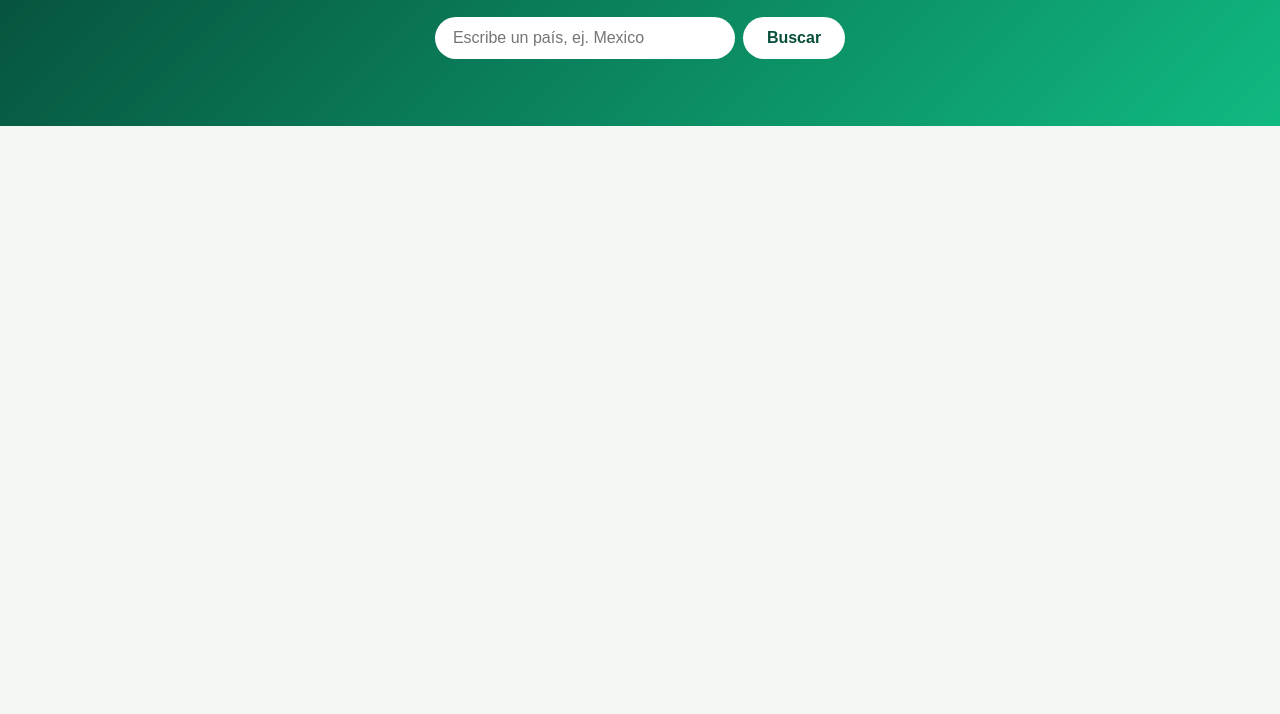
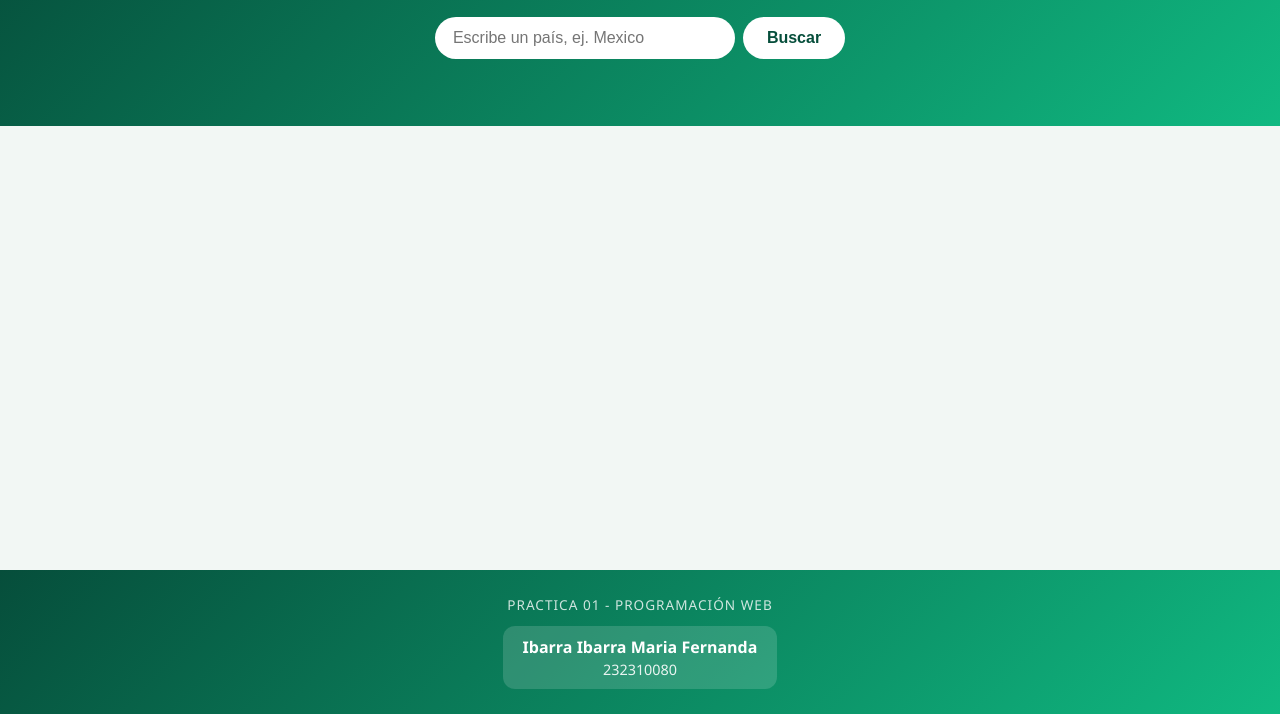
Before and after one commit to MaFer-Ibarra/P1_Paises_Api, a plain HTML site: page index.html in a window 1280 px wide. Shown: the part 86-800 px from the top of the page. Drawn offline with Linux system fonts and the light colour scheme.

Commit message:
Añadir etiqueta nombres

```diff
--- a/estilos.css
+++ b/estilos.css
@@ -15,6 +15,13 @@ body {
   margin: 0;
   background: var(--fondo);
   color: var(--texto);
+  min-height: 100vh;
+  display: flex;
+  flex-direction: column;
+}
+
+#resultados {
+  flex: 1;
 }
 
 /* encabezado */
@@ -121,3 +128,41 @@ button:hover {
 .tarjeta b {
   color: var(--texto);
 }
+
+/* pie de página */
+footer {
+  background: linear-gradient(135deg, var(--verde-oscuro), var(--verde));
+  color: white;
+  text-align: center;
+  padding: 25px 20px;
+  margin-top: 20px;
+}
+
+footer p {
+  margin: 0 0 12px;
+  font-size: .85rem;
+  letter-spacing: 1px;
+  text-transform: uppercase;
+  opacity: .8;
+}
+
+.autores {
+  display: flex;
+  justify-content: center;
+  gap: 15px;
+  flex-wrap: wrap;
+}
+
+.autor {
+  background: rgba(255, 255, 255, .15);
+  border-radius: 12px;
+  padding: 10px 20px;
+  display: flex;
+  flex-direction: column;
+  gap: 2px;
+}
+
+.autor span {
+  font-size: .9rem;
+  opacity: .9;
+}
--- a/index.html
+++ b/index.html
@@ -19,6 +19,17 @@
 
   <main id="resultados"></main>
 
+    <main id="resultados"></main>
+
+  <footer>
+    <p>PRACTICA 01 - PROGRAMACIÓN WEB</p>
+    <div class="autores">
+      <div class="autor">
+        <strong>Ibarra Ibarra Maria Fernanda</strong>
+        <span>232310080</span>
+      </div>
+    </div>
+  </footer>
   <script src="app.js"></script>
 </body>
 </html>
```
